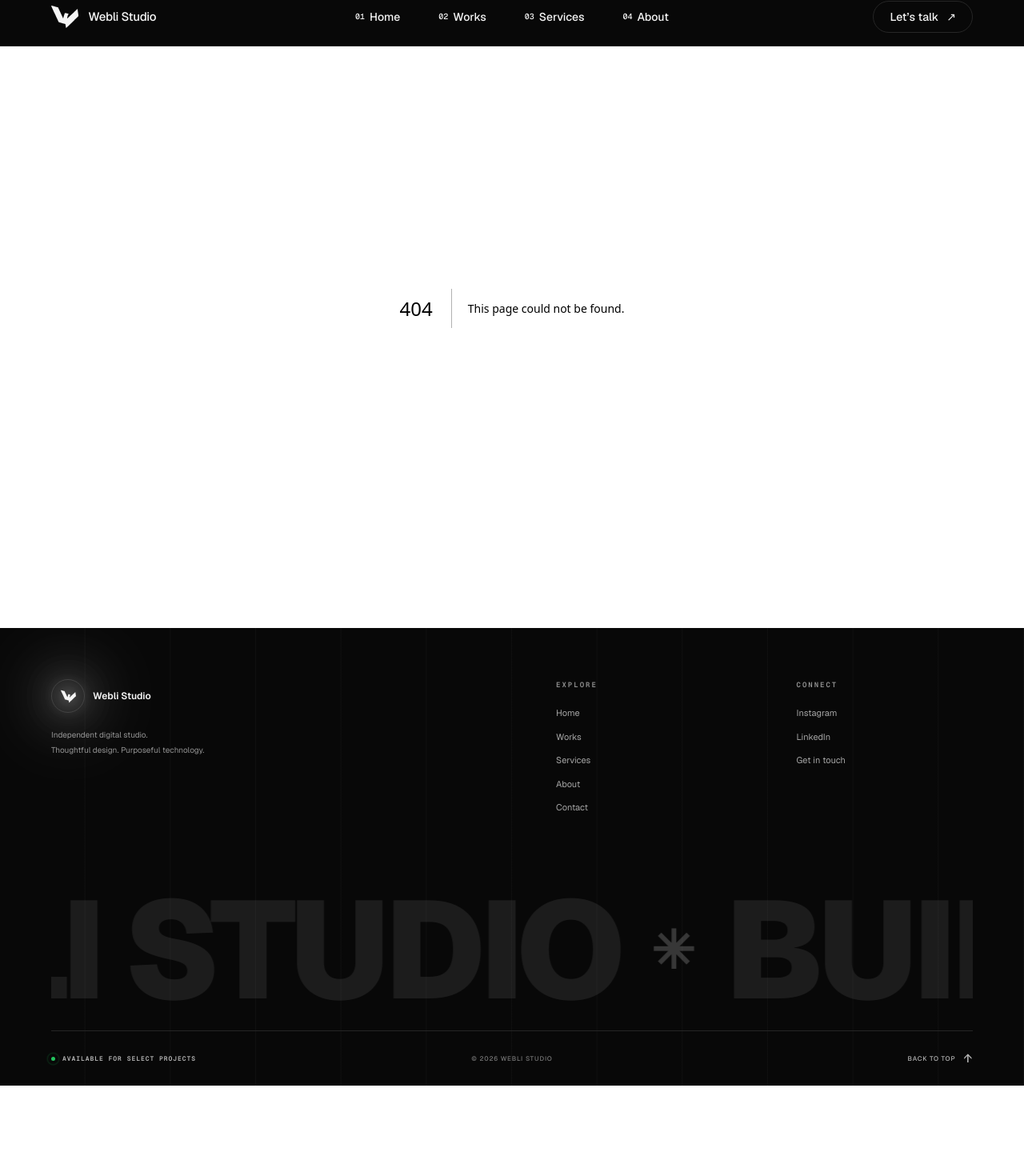
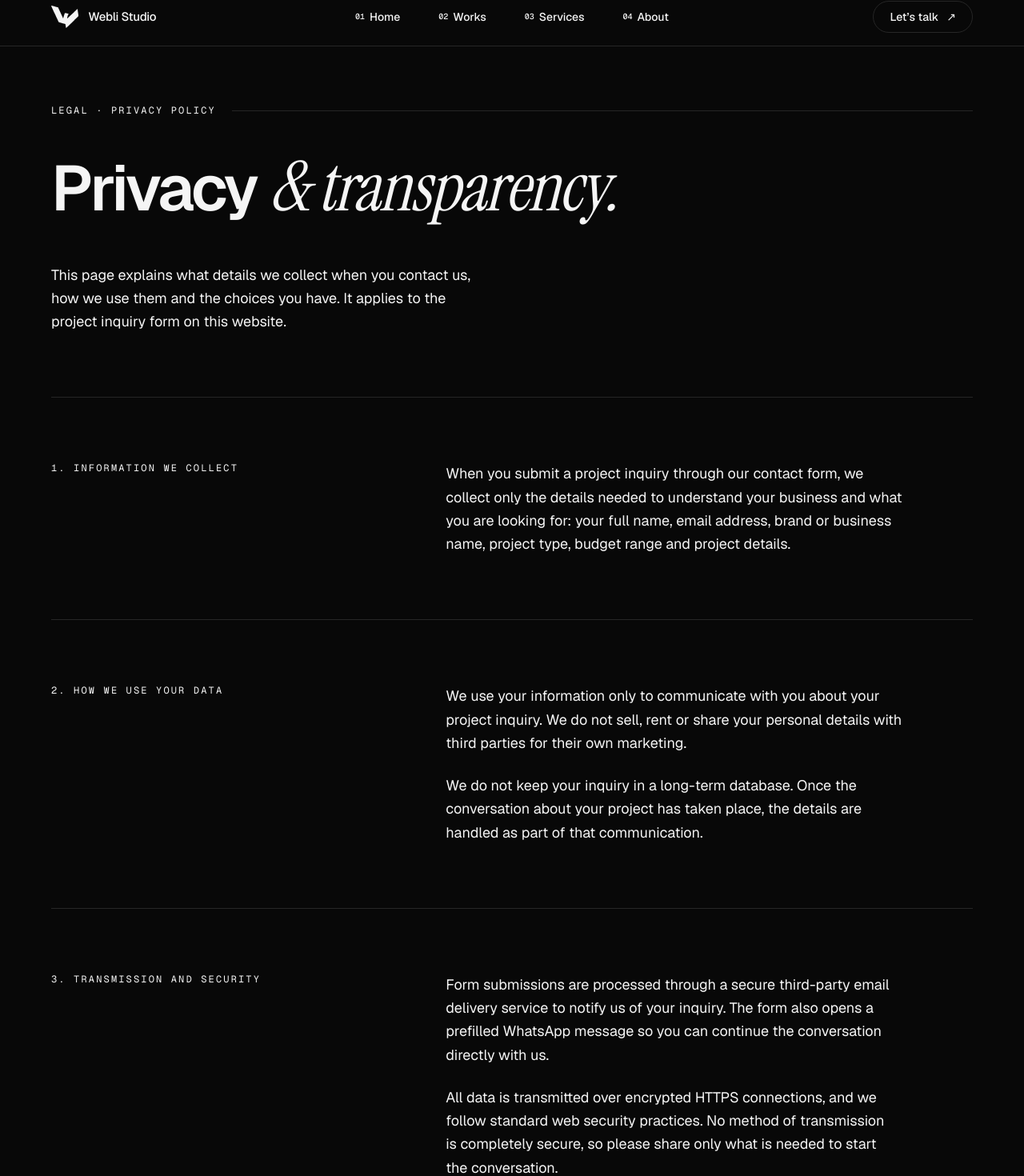
Before and after one commit to rishabh0777/weblistudio, a Next.js app: page /privacy in a window 1280 px wide. Before the commit this address had no page. Shown: the part 15-1485 px from the top of the page at 80% size. Before the commit the page ends 1372 px from the top, so only its background shows below. Built offline with nearby package versions, Linux system fonts and the light colour scheme.

Commit message:
feat: implement Privacy Policy page and add link in footer

```diff
--- a/src/app/components/contact/contactForm.js
+++ b/src/app/components/contact/contactForm.js
@@ -1,6 +1,7 @@
 "use client";
 
 import { useEffect, useRef, useState } from "react";
+import Link from "next/link";
 import {
   INSTAGRAM_URL,
   hasWhatsApp,
@@ -36,6 +37,7 @@ const FIELD_ORDER = [
   "projectType",
   "budget",
   "details",
+  "privacyConsent",
 ];
 
 const FOCUS_ID = {
@@ -45,6 +47,7 @@ const FOCUS_ID = {
   projectType: "cf-projectType-0",
   budget: "cf-budget-0",
   details: "cf-details",
+  privacyConsent: "cf-privacy",
 };
 
 const INITIAL = {
@@ -54,6 +57,7 @@ const INITIAL = {
   projectType: "",
   budget: "",
   details: "",
+  privacyConsent: false,
 };
 
 const ANIM = "contact-anim opacity-0 motion-reduce:opacity-100";
@@ -75,29 +79,37 @@ const TEXT_ACTION_LABEL =
   "border-b border-border pb-0.5 transition-colors duration-300 group-hover:border-foreground";
 
 function validateField(field, value) {
-  const v = value.trim();
-
   switch (field) {
-    case "name":
+    case "name": {
+      const v = typeof value === "string" ? value.trim() : "";
       if (!v) return "Please enter your full name.";
       if (v.length < 2) return "That name looks too short.";
       return "";
-    case "email":
+    }
+    case "email": {
+      const v = typeof value === "string" ? value.trim() : "";
       if (!v) return "Please enter your email address.";
       if (!EMAIL_RE.test(v))
         return "Please enter a valid email address, like name@company.com.";
       return "";
-    case "business":
+    }
+    case "business": {
+      const v = typeof value === "string" ? value.trim() : "";
       return v ? "" : "Please enter your brand or business name.";
+    }
     case "projectType":
       return value ? "" : "Please choose a project type.";
     case "budget":
       return value ? "" : "Please choose a budget range.";
-    case "details":
+    case "details": {
+      const v = typeof value === "string" ? value.trim() : "";
       if (!v) return "Please tell us a little about your project.";
       if (v.length < 20)
         return "Please add a little more detail (at least 20 characters).";
       return "";
+    }
+    case "privacyConsent":
+      return value ? "" : "Please read and agree to the Privacy Policy to continue.";
     default:
       return "";
   }
@@ -213,7 +225,6 @@ export default function ContactForm() {
   const [message, setMessage] = useState("");
   const [copyState, setCopyState] = useState("idle");
 
-  // Toast state: { type: 'success' | 'error', title: string, description: string }
   const [toast, setToast] = useState(null);
 
   const panelRef = useRef(null);
@@ -260,14 +271,16 @@ export default function ContactForm() {
   };
 
   const handleChange = (event) => {
-    setField(event.target.name, event.target.value);
+    const { name, value, type, checked } = event.target;
+    setField(name, type === "checkbox" ? checked : value);
   };
 
   const handleBlur = (event) => {
-    const { name, value } = event.target;
-    if (!value.trim() && !errors[name]) return;
+    const { name, value, type, checked } = event.target;
+    const val = type === "checkbox" ? checked : value;
+    if (!val && !errors[name]) return;
 
-    const msg = validateField(name, value);
+    const msg = validateField(name, val);
     setErrors((current) => {
       const next = { ...current };
       if (msg) next[name] = msg;
@@ -289,7 +302,7 @@ export default function ContactForm() {
       triggerToast(
         "error",
         "INCOMPLETE FORM",
-        "Please fill in all required fields correctly."
+        "Please fill in all required fields and accept the privacy policy."
       );
       return;
     }
@@ -327,7 +340,6 @@ export default function ContactForm() {
         }
       }
 
-      // Success Toast: Transparent background, Green text & border
       triggerToast(
         "success",
         "INQUIRY SENT",
@@ -336,7 +348,6 @@ export default function ContactForm() {
 
       const href = whatsappHref(text);
       if (href) {
-        // Thoda pause taaki user success toast dekh sake, fir redirect
         setTimeout(() => {
           window.location.href = href;
         }, 1200);
@@ -344,7 +355,6 @@ export default function ContactForm() {
         setStatus("fallback");
       }
     } catch (err) {
-      // Error Toast: Red text & border
       triggerToast(
         "error",
         "DELIVERY FAILED",
@@ -586,6 +596,56 @@ export default function ContactForm() {
               </p>
             </div>
 
+            {/* Mandatory Privacy Policy Checkbox */}
+            <div className="mt-6">
+              <div className="flex items-start gap-3">
+                <div className="relative flex items-center pt-0.5">
+                  <input
+                    id="cf-privacy"
+                    type="checkbox"
+                    name="privacyConsent"
+                    checked={values.privacyConsent}
+                    onChange={handleChange}
+                    onBlur={handleBlur}
+                    aria-invalid={errors.privacyConsent ? "true" : undefined}
+                    className="peer h-4 w-4 shrink-0 appearance-none rounded-[4px] border border-border bg-transparent transition-colors duration-200 checked:border-foreground checked:bg-foreground hover:border-foreground focus-visible:outline-2 focus-visible:outline-offset-2 focus-visible:outline-foreground cursor-pointer"
+                  />
+                  {/* Custom Checkmark Icon */}
+                  <svg
+                    aria-hidden="true"
+                    viewBox="0 0 14 14"
+                    fill="none"
+                    className="pointer-events-none absolute left-0 top-0.5 h-4 w-4 stroke-[#080808] opacity-0 transition-opacity duration-200 peer-checked:opacity-100"
+                  >
+                    <path
+                      d="M3 7.5L5.5 10L11 4"
+                      strokeWidth="1.75"
+                      strokeLinecap="round"
+                      strokeLinejoin="round"
+                    />
+                  </svg>
+                </div>
+
+                <label
+                  htmlFor="cf-privacy"
+                  className="text-xs leading-relaxed text-muted cursor-pointer select-none"
+                >
+                  I have read and agree to the{" "}
+                  <Link
+                    href="/privacy"
+                    target="_blank"
+                    className="text-blue-500 underline decoration-[#fff] underline-offset-4 transition-colors hover:decoration-foreground"
+                  >
+                    Privacy Policy
+                  </Link>{" "}
+                  and consent to processing my details for project inquiries.
+                </label>
+              </div>
+              <FieldError id="cf-privacy-error">
+                {errors.privacyConsent}
+              </FieldError>
+            </div>
+
             <div className="mt-10 flex flex-wrap items-center gap-x-8 gap-y-4">
               <a
                 href="#whatsapp"
--- a/src/app/components/layout/footer/footer.js
+++ b/src/app/components/layout/footer/footer.js
@@ -10,6 +10,7 @@ const navigation = [
   { label: "Services", href: "/services" },
   { label: "About", href: "/about" },
   { label: "Contact", href: "/contact" },
+  { label: "Privacy Policy", href: "/privacy" },
 ];
 
 function ArrowIcon() {
--- /dev/null
+++ b/src/app/privacy/page.js
@@ -0,0 +1,155 @@
+import Link from "next/link";
+import Reveal from "../components/about/aboutReveal";
+import PageCta from "../components/layout/footer/pageCTA";
+
+const TITLE = "Privacy Policy";
+const DESCRIPTION =
+  "How Webli Studio collects, uses and protects the details you share through our project inquiry form.";
+
+export const metadata = {
+  title: TITLE,
+  description: DESCRIPTION,
+  alternates: {
+    canonical: "/privacy",
+  },
+  openGraph: {
+    type: "website",
+    locale: "en_IN",
+    siteName: "Webli Studio",
+    url: "/privacy",
+    title: `${TITLE} | Webli Studio`,
+    description: DESCRIPTION,
+    images: [
+      {
+        url: "/og.png",
+        width: 1200,
+        height: 630,
+        alt: "Webli Studio — Web Design & Development Agency",
+      },
+    ],
+  },
+  twitter: {
+    card: "summary_large_image",
+    title: `${TITLE} | Webli Studio`,
+    description: DESCRIPTION,
+    images: ["/og.png"],
+  },
+};
+
+const LABEL =
+  "font-mono text-[11px] uppercase leading-relaxed tracking-[0.18em] text-muted md:text-xs";
+
+const ACCENT =
+  "font-serif text-[1.08em] font-normal italic leading-[0.8] tracking-[-0.02em]";
+
+const SECTION_TITLE =
+  "font-mono text-[11px] uppercase tracking-[0.18em] text-foreground md:text-xs";
+
+const SECTIONS = [
+  {
+    id: "information-we-collect",
+    title: "1. Information we collect",
+    paragraphs: [
+      "When you submit a project inquiry through our contact form, we collect only the details needed to understand your business and what you are looking for: your full name, email address, brand or business name, project type, budget range and project details.",
+    ],
+  },
+  {
+    id: "how-we-use-your-data",
+    title: "2. How we use your data",
+    paragraphs: [
+      "We use your information only to communicate with you about your project inquiry. We do not sell, rent or share your personal details with third parties for their own marketing.",
+      "We do not keep your inquiry in a long-term database. Once the conversation about your project has taken place, the details are handled as part of that communication.",
+    ],
+  },
+  {
+    id: "transmission-and-security",
+    title: "3. Transmission and security",
+    paragraphs: [
+      "Form submissions are processed through a secure third-party email delivery service to notify us of your inquiry. The form also opens a prefilled WhatsApp message so you can continue the conversation directly with us.",
+      "All data is transmitted over encrypted HTTPS connections, and we follow standard web security practices. No method of transmission is completely secure, so please share only what is needed to start the conversation.",
+    ],
+  },
+  {
+    id: "consent-and-your-rights",
+    title: "4. Consent and your rights",
+    paragraphs: [
+      "By ticking the consent box and submitting the inquiry form, you agree that we may use your details to communicate with you about your project.",
+      "You can ask us to correct or delete the information you have shared at any time. Contact us through the details on our contact page and we will respond to your request.",
+    ],
+  },
+];
+
+export default function PrivacyPage() {
+  return (
+    <Reveal>
+      {/* Hero ------------------------------------------------------------ */}
+      <section
+        aria-labelledby="privacy-heading"
+        className="container-site pb-16 pt-28 md:pb-20 md:pt-36"
+      >
+        <div className="flex flex-col items-start gap-3 sm:flex-row sm:items-center sm:gap-5">
+          <p className={`${LABEL} sm:whitespace-nowrap`}>LEGAL · PRIVACY POLICY</p>
+          <span
+            aria-hidden="true"
+            className="h-px w-full bg-border sm:w-auto sm:flex-1"
+          />
+        </div>
+
+        <h1
+          id="privacy-heading"
+          className="mt-8 text-balance text-[length:clamp(2.35rem,8vw,4rem)] font-semibold leading-[0.96] tracking-[-0.045em] text-foreground md:mt-12 md:text-[length:clamp(3rem,6.2vw,6.5rem)]"
+        >
+          Privacy <em className={ACCENT}>&amp; transparency.</em>
+        </h1>
+
+        <p className="mt-10 max-w-[34rem] text-pretty text-base leading-relaxed text-muted md:mt-14 md:text-lg">
+          This page explains what details we collect when you contact us, how we
+          use them and the choices you have. It applies to the project inquiry form
+          on this website.
+        </p>
+      </section>
+
+      {/* Policy sections ------------------------------------------------- */}
+      {SECTIONS.map((section) => (
+        <section
+          key={section.id}
+          aria-labelledby={`${section.id}-heading`}
+          className="container-site"
+        >
+          <div
+            data-reveal
+            className="grid gap-8 border-t border-border py-14 md:py-20 lg:grid-cols-12 lg:gap-x-8"
+          >
+            <h2 id={`${section.id}-heading`} className={`${SECTION_TITLE} lg:col-span-4`}>
+              {section.title}
+            </h2>
+
+            <div className="max-w-[36rem] space-y-6 lg:col-span-7 lg:col-start-6">
+              {section.paragraphs.map((paragraph) => (
+                <p
+                  key={paragraph}
+                  className="text-pretty text-base leading-relaxed text-muted md:text-lg"
+                >
+                  {paragraph}
+                </p>
+              ))}
+            </div>
+          </div>
+        </section>
+      ))}
+
+      {/* Modular Page CTA ------------------------------------------------ */}
+      <PageCta
+        eyebrow="YOUR DATA · YOUR CONTROL"
+        title={
+          <>
+            Questions about <em className={ACCENT}>your data?</em>
+          </>
+        }
+        description="Get in touch and we will help with requests to correct or delete the information you have shared."
+        buttonLabel="Back to contact"
+        buttonHref="/contact"
+      />
+    </Reveal>
+  );
+}
```
